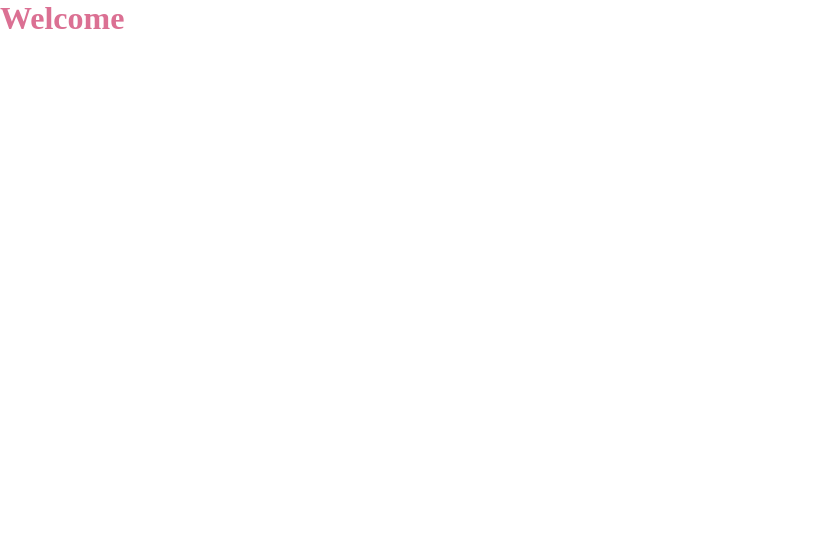
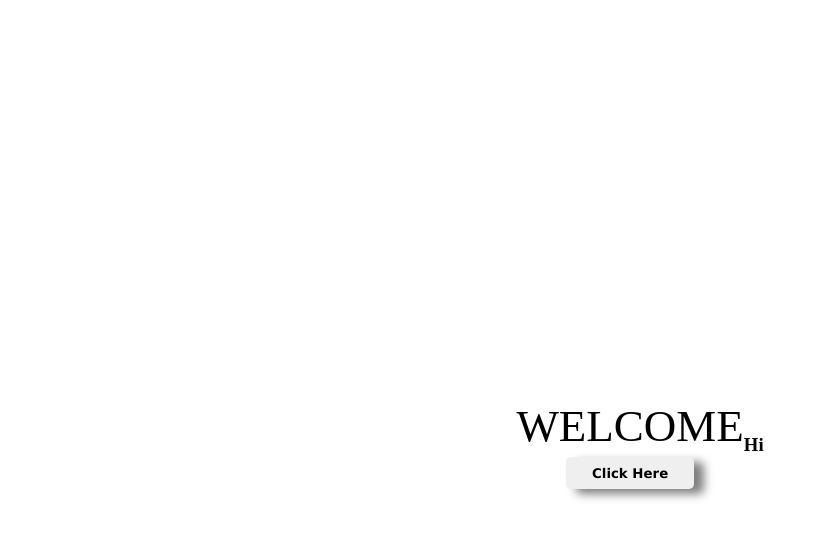
Before and after one commit to MosesAdaeze/X-and-O, a plain HTML site: page index.html in a window 1280 px wide. Shown: the whole page, without its empty margins (0-827 px from the left). Drawn offline with Linux system fonts and the light colour scheme.

Commit message:
Home page

```diff
--- a/index.html
+++ b/index.html
@@ -8,6 +8,17 @@
     <link rel="stylesheet" href="style.css" >
 </head>
 <body>
-    <h1>Welcome</h1>
+    <main>
+        <div class="welcome-container" >
+            <h2>WELCOME</h2>
+            <div class="welcome-content" >
+                <button class="button" >Click Here</button>
+            </div>
+        </div>
+
+        <div class="game-container" id="container" >
+            <h3>Hi</h3>
+        </div>
+    </main>
 </body>
 </html>
--- a/style.css
+++ b/style.css
@@ -4,6 +4,51 @@
     box-sizing: border-box;
 }
 
-h1 {
-    color: palevioletred;
+/* START WELCOME PAGE */
+
+main {
+    display: flex;
+    align-items: center;
+    justify-content: center;
+    margin-top: 400px;
 }
+
+.welcome-container {
+    display: flex;
+    align-items: center;
+}
+
+.welcome-container {
+    display: flex;
+    flex-direction: column;
+}
+
+h2 {
+    font-size: 45px;
+    font-weight: 400;
+    font-family: bruce forever;
+}
+
+.button {
+    margin-top: 5px;
+    width: 8rem;
+    height: 2rem;
+    font-family: Verdana, Geneva, Tahoma, sans-serif;
+    font-weight: 700;
+    cursor: pointer;
+    box-shadow: 10px 5px 10px rgb(0,0,0,0.5);
+    border: none;
+    border-radius: 5px;
+}
+
+.button:hover {
+    background-color: black;
+    color: white;
+}
+
+/* END WELCOME PAGE */
+
+/* START GAME CONTAINER */
+
+
+/* END WELCOME PAGE */
```
Also changed, not shown: BruceForeverRegular-X3jd2.ttf (added).
